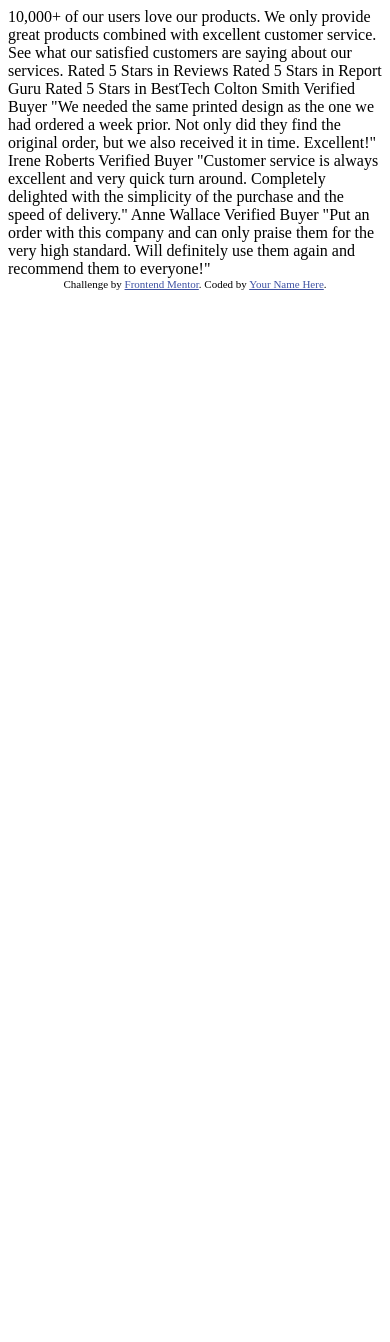
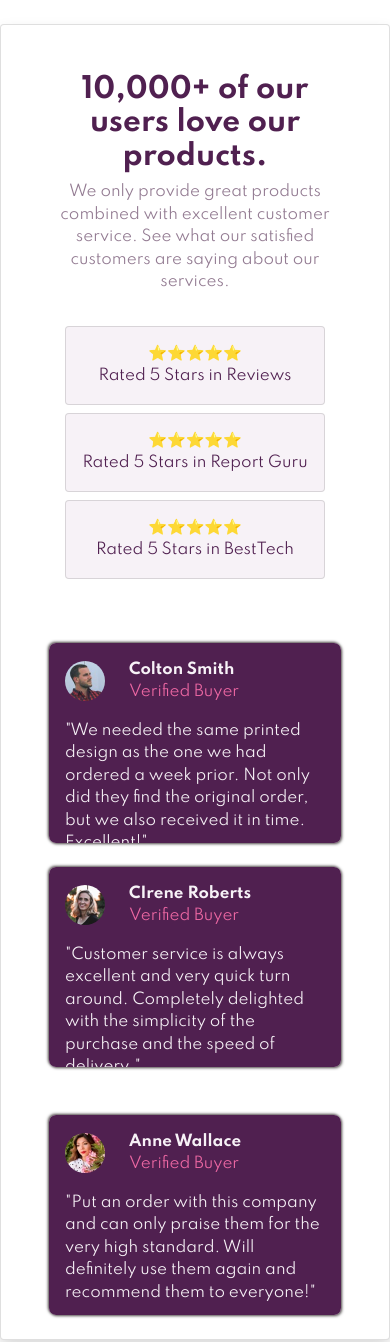
Before and after one commit to wminaung/Social-proof-section, a plain HTML site: page index.html in a window 390 px wide. Shown: the top 1342 px of the page. Before the commit the page ends 844 px from the top, so only its background shows below. Drawn offline with nearby package versions, Linux system fonts and the light colour scheme.

Commit message:
mobile design

```diff
--- a/index.html
+++ b/index.html
@@ -13,49 +13,149 @@
     />
 
     <title>Frontend Mentor | Social proof section</title>
-
-    <!-- Feel free to remove these styles or customise in your own stylesheet 👍 -->
-    <style>
-      .attribution {
-        font-size: 11px;
-        text-align: center;
-      }
-      .attribution a {
-        color: hsl(228, 45%, 44%);
-      }
-    </style>
+    <!-- CSS only -->
+    <link
+      href="https://cdn.jsdelivr.net/npm/bootstrap@5.1.3/dist/css/bootstrap.min.css"
+      rel="stylesheet"
+      integrity="sha384-1BmE4kWBq78iYhFldvKuhfTAU6auU8tT94WrHftjDbrCEXSU1oBoqyl2QvZ6jIW3"
+      crossorigin="anonymous"
+    />
+    <link rel="stylesheet" href="styles.css" />
   </head>
   <body>
-    10,000+ of our users love our products.
+    <main>
+      <!--this is main-->
+      <div class="container card shadow my-4 px-5 cooo">
+        <div class="row">
+          <!--top section-->
+          <div class="top d-md-flex py-5">
+            <div class="col-12 col-md-6 text-center text-md-start">
+              <div class="col-md-8">
+                <h1>10,000+ of our users love our products.</h1>
+              </div>
+              <div class="col-md-9">
+                <p class="coo">
+                  We only provide great products combined with excellent
+                  customer service. See what our satisfied customers are saying
+                  about our services.
+                </p>
+              </div>
+            </div>
+            <div
+              class="col-12 col-md-6 d-flex p-3 flex-column justify-content-evenly text-center"
+            >
+              <div class="card align-self-md-start p-3 mb-2 bgC">
+                <div class="d-flex flex-column flex-md-row">
+                  <span>⭐⭐⭐⭐⭐</span> <span>Rated 5 Stars in Reviews</span>
+                </div>
+              </div>
 
-    We only provide great products combined with excellent customer service.
-    See what our satisfied customers are saying about our services.
+              <div class="card align-self-md-center p-3 mb-2 bgC">
+                <div class="d-flex flex-column flex-md-row">
+                  <span>⭐⭐⭐⭐⭐</span>
+                  <span>Rated 5 Stars in Report Guru</span>
+                </div>
+              </div>
 
-    Rated 5 Stars in Reviews
-    Rated 5 Stars in Report Guru
-    Rated 5 Stars in BestTech
+              <div class="card w-auto align-self-md-end p-3 bgC">
+                <div class="d-flex flex-column flex-md-row">
+                  <span>⭐⭐⭐⭐⭐</span> <span>Rated 5 Stars in BestTech</span>
+                </div>
+              </div>
+            </div>
+          </div>
+        </div>
+        <div class="row">
+          <!--bot-->
+          <div
+            class="bot d-flex flex-column flex-md-row pb-4 justify-content-md-between align-items-center"
+          >
+            <!--prfile componennt -->
+            <div class="p-3 profile co">
+              <div
+                class="d-flex justify-content-start align-items-center w-100 pb-3"
+              >
+                <img
+                  width="40"
+                  height="40"
+                  class="rounded-circle"
+                  src="/images/image-colton.jpg"
+                  alt="image-colton"
+                />
 
-    Colton Smith
-    Verified Buyer
-    "We needed the same printed design as the one we had ordered a week prior.
-    Not only did they find the original order, but we also received it in time.
-    Excellent!"
+                <div class="ps-4">
+                  <p class=""><strong>Colton Smith</strong></p>
+                  <p class="cot"><span>Verified Buyer</span></p>
+                </div>
+              </div>
+              <div class="w-100">
+                <p>
+                  "We needed the same printed design as the one we had ordered a
+                  week prior. Not only did they find the original order, but we
+                  also received it in time. Excellent!"
+                </p>
+              </div>
+            </div>
 
-    Irene Roberts
-    Verified Buyer
-    "Customer service is always excellent and very quick turn around. Completely
-    delighted with the simplicity of the purchase and the speed of delivery."
+            <div class="p-3 profile co mt-4">
+              <div
+                class="d-flex justify-content-start align-items-center w-100 pb-3"
+              >
+                <img
+                  width="40"
+                  height="40"
+                  class="rounded-circle"
+                  src="/images/image-irene.jpg"
+                  alt="image-irene"
+                />
 
-    Anne Wallace
-    Verified Buyer
-    "Put an order with this company and can only praise them for the very high
-    standard. Will definitely use them again and recommend them to everyone!"
+                <div class="ps-4">
+                  <p class=""><strong>CIrene Roberts </strong></p>
+                  <p class="cot"><span>Verified Buyer</span></p>
+                </div>
+              </div>
+              <div class="w-100">
+                <p>
+                  "Customer service is always excellent and very quick turn
+                  around. Completely delighted with the simplicity of the
+                  purchase and the speed of delivery."
+                </p>
+              </div>
+            </div>
 
-    <div class="attribution">
-      Challenge by
-      <a href="https://www.frontendmentor.io?ref=challenge" target="_blank"
-        >Frontend Mentor</a
-      >. Coded by <a href="#">Your Name Here</a>.
-    </div>
+            <div class="p-3 profile co mt-5">
+              <div
+                class="d-flex justify-content-start align-items-center w-100 pb-3"
+              >
+                <img
+                  width="40"
+                  height="40"
+                  class="rounded-circle"
+                  src="/images/image-anne.jpg"
+                  alt="image-anne"
+                />
+
+                <div class="ps-4">
+                  <p class=""><strong> Anne Wallace </strong></p>
+                  <p class="cot"><span>Verified Buyer</span></p>
+                </div>
+              </div>
+              <div class="w-100">
+                <p>
+                  "Put an order with this company and can only praise them for
+                  the very high standard. Will definitely use them again and
+                  recommend them to everyone!"
+                </p>
+              </div>
+            </div>
+          </div>
+        </div>
+      </div>
+    </main>
+    <script
+      src="https://cdn.jsdelivr.net/npm/bootstrap@5.1.3/dist/js/bootstrap.bundle.min.js"
+      integrity="sha384-ka7Sk0Gln4gmtz2MlQnikT1wXgYsOg+OMhuP+IlRH9sENBO0LRn5q+8nbTov4+1p"
+      crossorigin="anonymous"
+    ></script>
   </body>
 </html>
--- /dev/null
+++ b/styles.css
@@ -0,0 +1,60 @@
+@import url("https://fonts.googleapis.com/css2?family=Spartan:wght@100;200;300;400;500;600;700;800;900&display=swap");
+:root {
+  --VeryDarkMagenta: hsl(300, 43%, 22%);
+  --SoftPink: hsl(333, 80%, 67%);
+  --DarkGrayishMagenta: hsl(303, 10%, 53%);
+  --LightGrayishMagenta: hsl(300, 24%, 96%);
+  --White: hsl(0, 0%, 100%);
+}
+
+body {
+  color: var(--VeryDarkMagenta);
+  font-size: 15px;
+  font-family: "Spartan", sans-serif;
+  font-weight: 400;
+}
+h1 {
+  font-weight: 700;
+}
+p {
+  font-size: 15px;
+}
+
+.bgC {
+  background-color: var(--LightGrayishMagenta);
+}
+.cooo {
+  background-color: var(--White);
+}
+.coo {
+  color: var(--DarkGrayishMagenta);
+}
+.co {
+  background-color: var(--VeryDarkMagenta);
+  color: var(--LightGrayishMagenta);
+  border-radius: 7px;
+}
+
+.profile {
+  width: 32%;
+  height: 200px;
+  overflow: scroll;
+  box-shadow: 1px 1px 3px 0px rgb(85, 79, 79), -1px -1px 3px 0px rgb(85, 79, 79);
+}
+
+.profile::-webkit-scrollbar {
+  display: none;
+}
+
+.profile div div p {
+  padding: 0;
+  margin: 0;
+}
+.cot {
+  color: var(--SoftPink);
+}
+@media (max-width: 767px) {
+  .profile {
+    width: 100%;
+  }
+}
```
Also changed, not shown: images/my.jpg (added), 2 other files.
